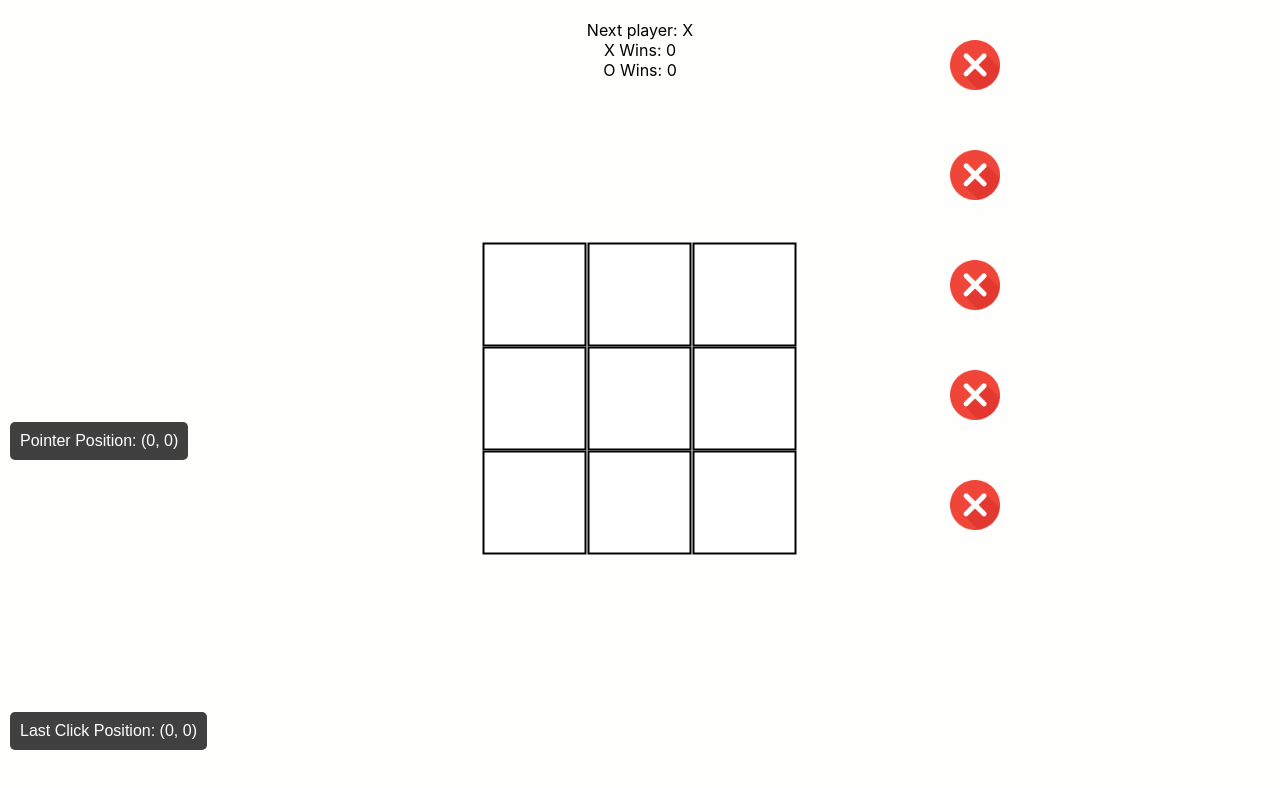
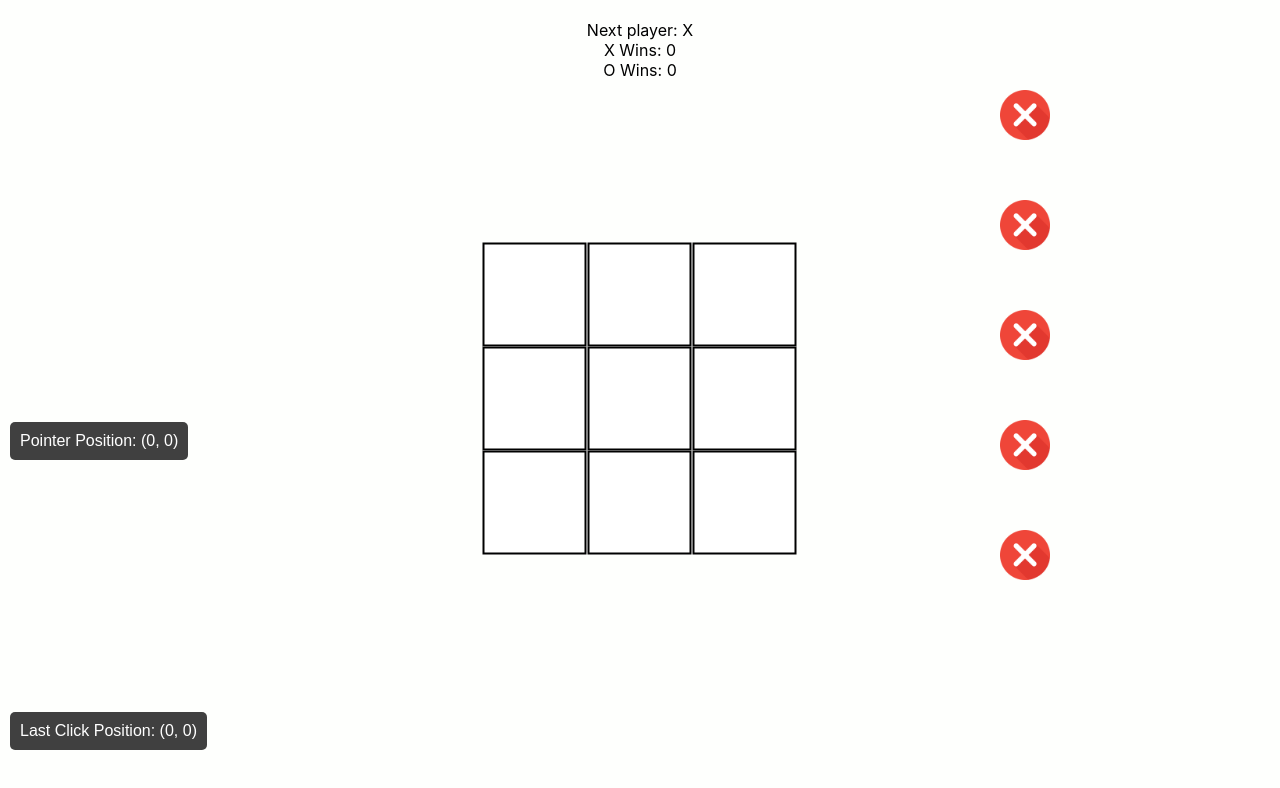
Before and after one commit to Abukarabukar/PortfolioX, a React (Create React App) app: page / in a window 1280 px wide. Shown: the top 788 px of the page. Built offline with nearby package versions, Linux system fonts and the light colour scheme.

Commit message:
the x goes to the right place

```diff
--- a/src/components/TicTacToe.tsx
+++ b/src/components/TicTacToe.tsx
@@ -53,6 +53,13 @@ const TicTacToe: React.FC = () => {
     return -1;
   };
 
+  const centerInBox = (index: number) => {
+    const { startX, startY, endX, endY } = boxDimensions[index];
+    const centerX = (startX + endX) / 2;
+    const centerY = (startY + endY) / 2;
+    return { x: centerX - 25, y: centerY - 25 }; // Adjust based on your element size
+  };
+
   const handleSquareClick = (index: number) => {
     const newBoard = board.slice();
     if (newBoard[index]) return;
@@ -67,18 +74,18 @@ const TicTacToe: React.FC = () => {
     const adjustedY = event.clientY - containerRect.top + 25;
 
     if (nextAbukarIndex <= 5) {
-      const pieceKey: PieceKey = `abukar-${nextAbukarIndex}` as PieceKey;
-      setClickPosition({
-        ...clickPosition,
-        [pieceKey]: { x: adjustedX, y: adjustedY }
-      });
-
       const boxIndex = checkBox(adjustedX, adjustedY);
       if (boxIndex !== -1) {
+        const { x, y } = centerInBox(boxIndex);
+        const pieceKey: PieceKey = `abukar-${nextAbukarIndex}` as PieceKey;
+        setClickPosition({
+          ...clickPosition,
+          [pieceKey]: { x, y }
+        });
+
         handleSquareClick(boxIndex);
+        setNextAbukarIndex(nextAbukarIndex + 1);
       }
-
-      setNextAbukarIndex(nextAbukarIndex + 1);
     }
     setClickInfo({ x: adjustedX, y: adjustedY });
     console.log(`Piece abukar-${nextAbukarIndex} moved to (${adjustedX}, ${adjustedY})`);
@@ -144,35 +151,35 @@ const TicTacToe: React.FC = () => {
           <div className="side-pieces right">
             <motion.div
               className="animated-box"
-              animate={{ x: clickPosition['abukar-1'].x - 50, y: clickPosition['abukar-1'].y - 50 }}
+              animate={{ x: clickPosition['abukar-1'].x, y: clickPosition['abukar-1'].y }}
               transition={{ duration: 1, ease: 'easeInOut' }}
             >
               <img src={abukarImage} alt="abukar-1" />
             </motion.div>
             <motion.div
               className="animated-box"
-              animate={{ x: clickPosition['abukar-2'].x - 50, y: clickPosition['abukar-2'].y - 50 }}
+              animate={{ x: clickPosition['abukar-2'].x, y: clickPosition['abukar-2'].y }}
               transition={{ duration: 1, ease: 'easeInOut' }}
             >
               <img src={abukarImage} alt="abukar-2" />
             </motion.div>
             <motion.div
               className="animated-box"
-              animate={{ x: clickPosition['abukar-3'].x - 50, y: clickPosition['abukar-3'].y - 50 }}
+              animate={{ x: clickPosition['abukar-3'].x, y: clickPosition['abukar-3'].y }}
               transition={{ duration: 1, ease: 'easeInOut' }}
             >
               <img src={abukarImage} alt="abukar-3" />
             </motion.div>
             <motion.div
               className="animated-box"
-              animate={{ x: clickPosition['abukar-4'].x - 50, y: clickPosition['abukar-4'].y - 50 }}
+              animate={{ x: clickPosition['abukar-4'].x, y: clickPosition['abukar-4'].y }}
               transition={{ duration: 1, ease: 'easeInOut' }}
             >
               <img src={abukarImage} alt="abukar-4" />
             </motion.div>
             <motion.div
               className="animated-box"
-              animate={{ x: clickPosition['abukar-5'].x - 50, y: clickPosition['abukar-5'].y - 50 }}
+              animate={{ x: clickPosition['abukar-5'].x, y: clickPosition['abukar-5'].y }}
               transition={{ duration: 1, ease: 'easeInOut' }}
             >
               <img src={abukarImage} alt="abukar-5" />
```
